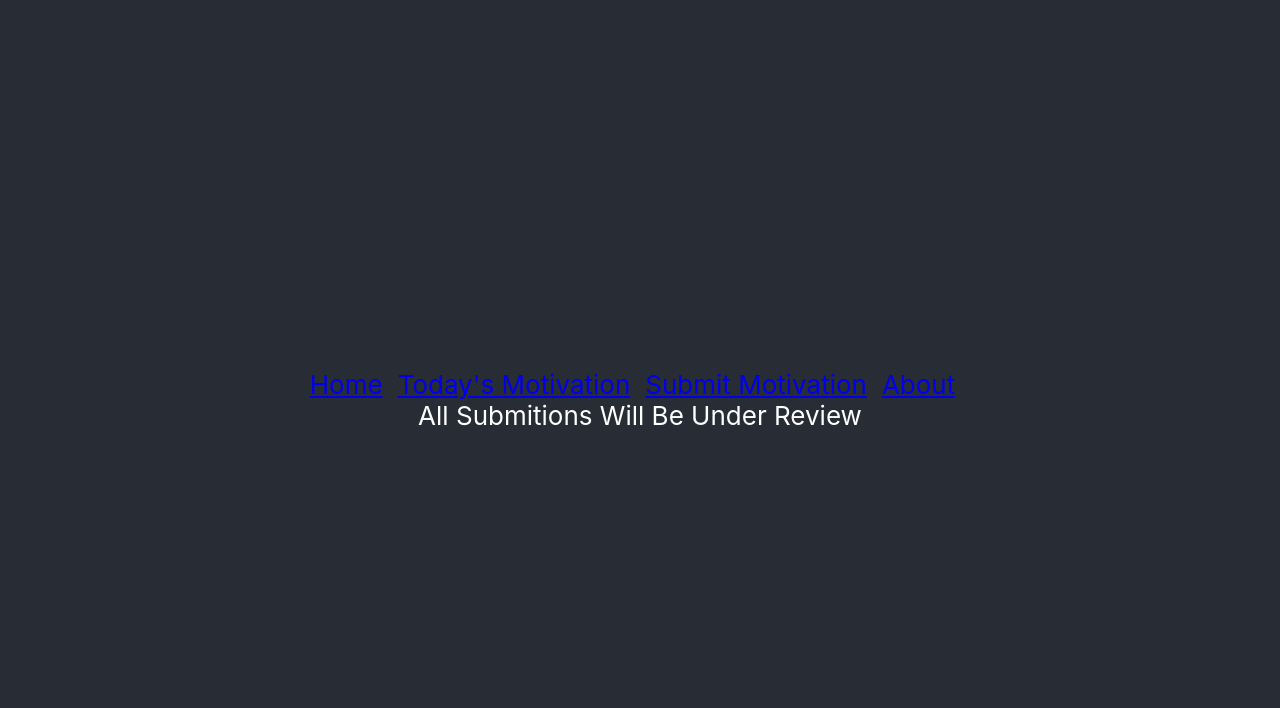
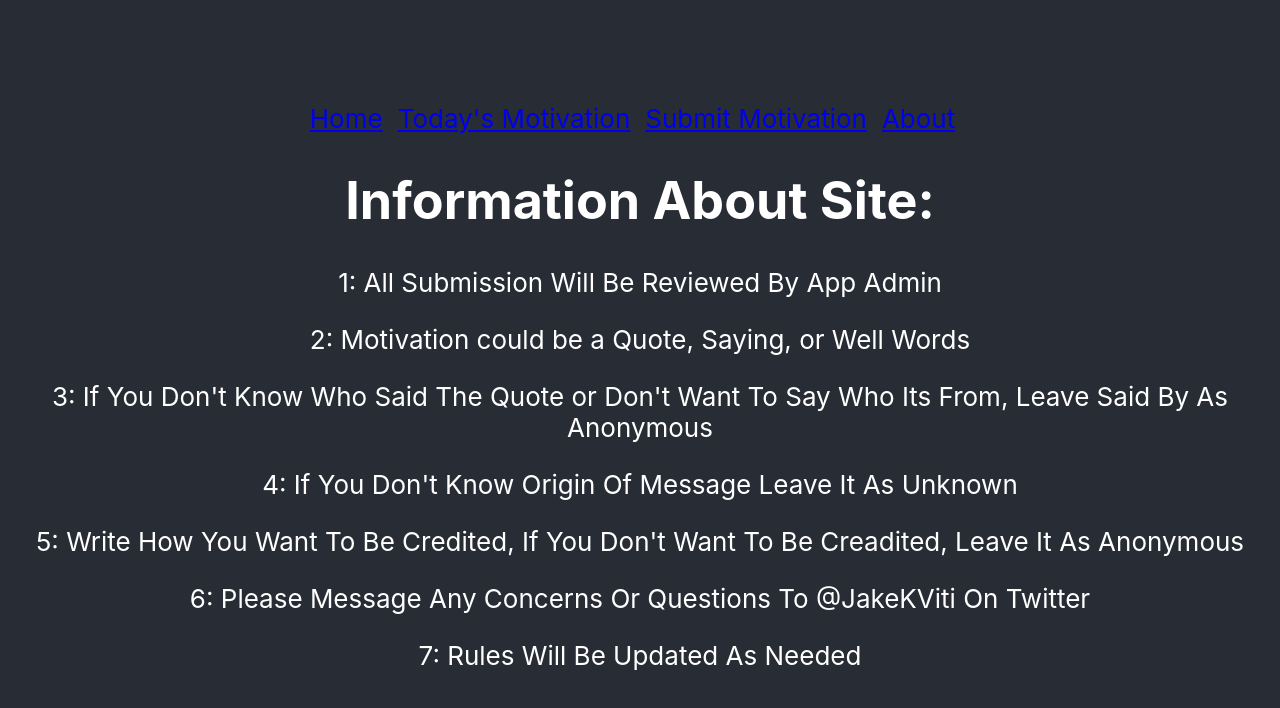
Before and after one commit to JakeKViti/Motivation, a React (Create React App) app: page /about in a window 1280 px wide. Shown: the top 708 px of the page. Built offline with nearby package versions, Linux system fonts and the light colour scheme.

Commit message:
Create List For Rules.js

```diff
--- a/src/components/Rules.js
+++ b/src/components/Rules.js
@@ -4,7 +4,14 @@ export default class Home extends React.Component {
     render() {
         return (
             <div>
-                All Submitions Will Be Under Review
+                <h1>Information About Site:</h1>
+                <p>1: All Submission Will Be Reviewed By App Admin</p>
+                <p>2: Motivation could be a Quote, Saying, or Well Words</p>
+                <p>3: If You Don't Know Who Said The Quote or Don't Want To Say Who Its From, Leave Said By As Anonymous</p>
+                <p>4: If You Don't Know Origin Of Message Leave It As Unknown</p>
+                <p>5: Write How You Want To Be Credited, If You Don't Want To Be Creadited, Leave It As Anonymous</p>
+                <p>6: Please Message Any Concerns Or Questions To @JakeKViti On Twitter</p>
+                <p>7: Rules Will Be Updated As Needed</p>
             </div>
         );
     }
```
